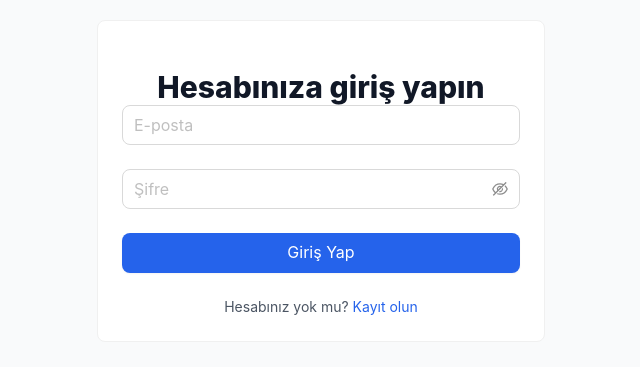
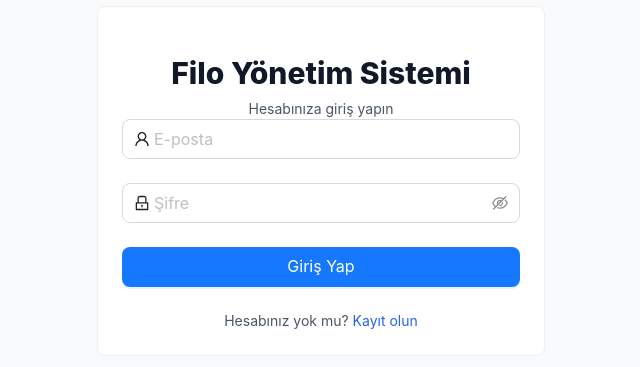
Before and after one commit to turalbabayev/filo-yonetim-sistemi, a Next.js app: page /auth/login in a window 1280 px wide. Shown: the part 219-586 px from the top of the page, without its empty margins (319-959 px from the left). Built offline with nearby package versions, Linux system fonts and the light colour scheme; no server answers.

Commit message:
fix: wrap useSearchParams with Suspense boundary in login page

```diff
--- a/src/app/auth/login/page.tsx
+++ b/src/app/auth/login/page.tsx
@@ -1,24 +1,30 @@
 'use client';
 
-import React, { Suspense } from 'react';
+import { useState, Suspense } from 'react';
 import { useRouter, useSearchParams } from 'next/navigation';
+import { Form, Input, Button, Card, message } from 'antd';
+import { UserOutlined, LockOutlined } from '@ant-design/icons';
 import { useAuth } from '@/contexts/AuthContext';
-import { Button, Card, Form, Input, message } from 'antd';
 import Link from 'next/link';
 
 function LoginForm() {
+  const [loading, setLoading] = useState(false);
   const router = useRouter();
   const searchParams = useSearchParams();
   const { login } = useAuth();
-  const [form] = Form.useForm();
 
-  const handleSubmit = async (values: { email: string; password: string }) => {
+  const onFinish = async (values: { email: string; password: string }) => {
     try {
+      setLoading(true);
       await login(values.email, values.password);
+      message.success('Giriş başarılı!');
       const redirectTo = searchParams.get('redirectTo') || '/dashboard';
       router.push(redirectTo);
-    } catch (error: any) {
-      message.error(error.message || 'Giriş yapılırken bir hata oluştu');
+    } catch (error) {
+      console.error('Login error:', error);
+      message.error('Giriş başarısız. Lütfen bilgilerinizi kontrol edin.');
+    } finally {
+      setLoading(false);
     }
   };
 
@@ -27,40 +33,50 @@ function LoginForm() {
       <Card className="max-w-md w-full space-y-8">
         <div>
           <h2 className="mt-6 text-center text-3xl font-extrabold text-gray-900">
+            Filo Yönetim Sistemi
+          </h2>
+          <p className="mt-2 text-center text-sm text-gray-600">
             Hesabınıza giriş yapın
-          </h2>
+          </p>
         </div>
         <Form
-          form={form}
           name="login"
-          onFinish={handleSubmit}
+          initialValues={{ remember: true }}
+          onFinish={onFinish}
           layout="vertical"
-          requiredMark={false}
+          size="large"
         >
           <Form.Item
             name="email"
             rules={[
-              { required: true, message: 'Lütfen e-posta adresinizi girin' },
-              { type: 'email', message: 'Geçerli bir e-posta adresi girin' }
+              { required: true, message: 'Lütfen e-posta adresinizi girin!' },
+              { type: 'email', message: 'Geçerli bir e-posta adresi girin!' }
             ]}
           >
-            <Input size="large" placeholder="E-posta" />
+            <Input
+              prefix={<UserOutlined />}
+              placeholder="E-posta"
+              autoComplete="email"
+            />
           </Form.Item>
 
           <Form.Item
             name="password"
-            rules={[{ required: true, message: 'Lütfen şifrenizi girin' }]}
+            rules={[{ required: true, message: 'Lütfen şifrenizi girin!' }]}
           >
-            <Input.Password size="large" placeholder="Şifre" />
+            <Input.Password
+              prefix={<LockOutlined />}
+              placeholder="Şifre"
+              autoComplete="current-password"
+            />
           </Form.Item>
 
           <Form.Item>
             <Button
               type="primary"
               htmlType="submit"
-              size="large"
-              block
-              className="bg-blue-600 hover:bg-blue-700 text-white border-none shadow-sm"
+              loading={loading}
+              className="w-full"
             >
               Giriş Yap
             </Button>
```
